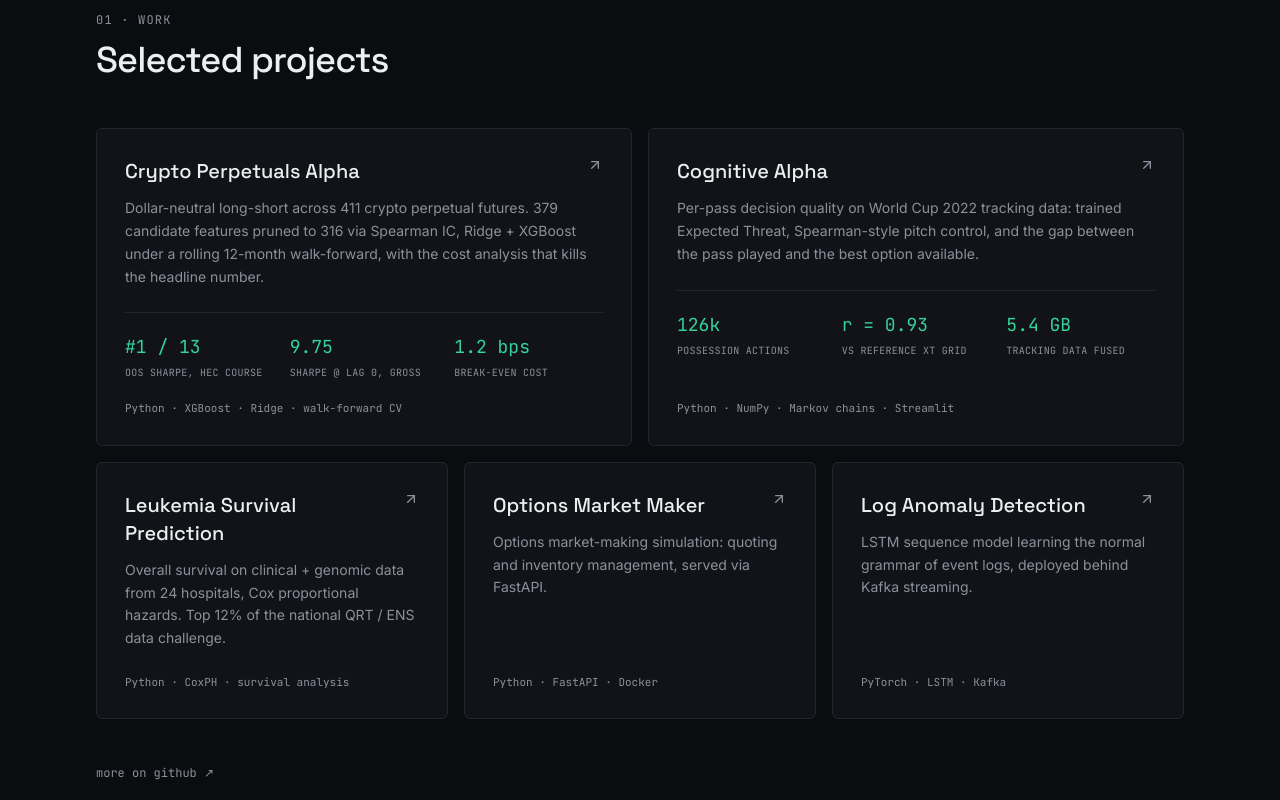
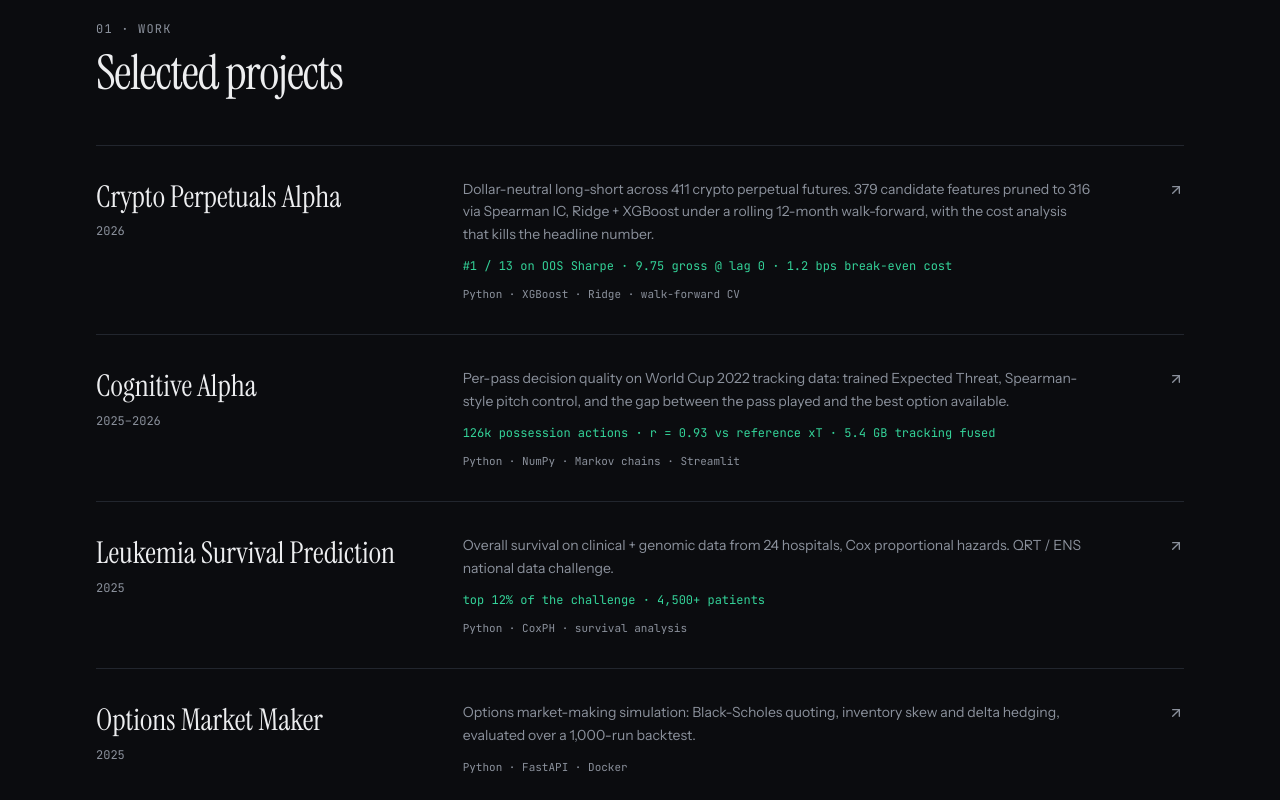
Before and after one commit to IliassSjm/portfolio, a Next.js app: page / in a window 1280 px wide. Shown: the part 1520-2320 px from the top of the page. Built offline with nearby package versions, Linux system fonts and the light colour scheme.

Commit message:
design: instrument serif/sans, editorial rows instead of cards, solid nav

```diff
--- a/src/app/globals.css
+++ b/src/app/globals.css
@@ -6,8 +6,8 @@
 @theme inline {
   --color-background: var(--background);
   --color-foreground: var(--foreground);
-  --font-sans: var(--font-inter);
-  --font-display: var(--font-sg);
+  --font-sans: var(--font-body);
+  --font-display: var(--font-disp);
   --font-mono: var(--font-jbm);
   --color-ring: var(--ring);
   --color-input: var(--input);
--- a/src/app/layout.tsx
+++ b/src/app/layout.tsx
@@ -1,16 +1,18 @@
 import type { Metadata } from "next";
-import { Inter, Space_Grotesk, JetBrains_Mono } from "next/font/google";
+import { Instrument_Sans, Instrument_Serif, JetBrains_Mono } from "next/font/google";
 import "./globals.css";
 
-const inter = Inter({
-  variable: "--font-inter",
+const instrumentSans = Instrument_Sans({
+  variable: "--font-body",
   subsets: ["latin"],
+  weight: ["400", "500", "600"],
 });
 
-const spaceGrotesk = Space_Grotesk({
-  variable: "--font-sg",
+const instrumentSerif = Instrument_Serif({
+  variable: "--font-disp",
   subsets: ["latin"],
-  weight: ["400", "500", "600", "700"],
+  weight: "400",
+  style: ["normal", "italic"],
 });
 
 const jetbrainsMono = JetBrains_Mono({
@@ -34,7 +36,7 @@ export default function RootLayout({
   return (
     <html lang="en" className="dark" suppressHydrationWarning>
       <body
-        className={`${inter.variable} ${spaceGrotesk.variable} ${jetbrainsMono.variable} antialiased font-sans bg-background text-foreground`}
+        className={`${instrumentSans.variable} ${instrumentSerif.variable} ${jetbrainsMono.variable} antialiased font-sans bg-background text-foreground`}
         suppressHydrationWarning
       >
         {children}
--- a/src/components/navigation.tsx
+++ b/src/components/navigation.tsx
@@ -21,7 +21,7 @@ export function Navigation() {
 
     return (
         <>
-            <nav className="fixed top-0 left-0 right-0 z-50 border-b border-border/60 backdrop-blur-md bg-background/70">
+            <nav className="fixed top-0 left-0 right-0 z-50 border-b border-border/60 bg-background/95">
                 {/* Scroll progress hairline */}
                 <motion.div
                     className="absolute bottom-0 left-0 right-0 h-px bg-signal origin-left"
--- a/src/components/sections/about.tsx
+++ b/src/components/sections/about.tsx
@@ -17,7 +17,7 @@ export function AboutSection() {
                 </p>
                 <div className="grid lg:grid-cols-3 gap-12 items-start">
                     <div className="lg:col-span-2">
-                        <h2 className="font-display text-2xl md:text-3xl font-medium leading-snug tracking-tight mb-6 max-w-2xl">
+                        <h2 className="font-display text-3xl md:text-4xl leading-snug tracking-tight mb-6 max-w-2xl">
                             Machine learning researcher and engineer.
                         </h2>
                         <p className="text-muted-foreground leading-relaxed max-w-2xl mb-10">
--- a/src/components/sections/contact.tsx
+++ b/src/components/sections/contact.tsx
@@ -7,7 +7,7 @@ export function ContactSection() {
                 <p className="font-mono text-xs text-muted-foreground tracking-widest uppercase mb-3">
                     04 · Contact
                 </p>
-                <h2 className="font-display text-3xl md:text-5xl font-medium tracking-tight mb-8 max-w-3xl">
+                <h2 className="font-display text-4xl md:text-6xl tracking-tight mb-8 max-w-3xl">
                     Joining WorldQuant in October. Open to full-time quantitative
                     research roles from Spring 2027.
                 </h2>
--- a/src/components/sections/experience.tsx
+++ b/src/components/sections/experience.tsx
@@ -45,7 +45,7 @@ export function ExperienceSection() {
                     <p className="font-mono text-xs text-muted-foreground tracking-widest uppercase mb-3">
                         02 · Experience
                     </p>
-                    <h2 className="font-display text-3xl md:text-4xl font-medium tracking-tight">
+                    <h2 className="font-display text-4xl md:text-5xl tracking-tight">
                         Where I have worked
                     </h2>
                 </div>
--- a/src/components/sections/hero.tsx
+++ b/src/components/sections/hero.tsx
@@ -33,7 +33,7 @@ export function HeroSection() {
                             initial={{ opacity: 0, y: 12 }}
                             animate={{ opacity: 1, y: 0 }}
                             transition={{ duration: 0.7, ease, delay: 0.08 }}
-                            className="font-display text-5xl md:text-6xl lg:text-7xl font-semibold tracking-tight leading-[0.95] mb-8"
+                            className="font-display text-6xl md:text-7xl lg:text-8xl tracking-tight leading-[0.9] mb-8"
                         >
                             Iliass
                             <br />
--- a/src/components/sections/papers.tsx
+++ b/src/components/sections/papers.tsx
@@ -7,12 +7,8 @@ const papers = [
         venue: 'MSc research paper · with Stanford University School of Medicine',
         description:
             'Four model families on a Stanford surgical cohort (95 severe incident events, 6,761 controls). The calibrated pre-operative model reaches AUROC 0.74 and validates externally on MIMIC-IV; later ICU and bedside-waveform data add no established increment once monitoring-intensity confounds and selection optimism are controlled.',
+        metrics: 'AUROC 0.74 internal · 0.695 external (MIMIC-IV) · 11,969 admissions',
         file: '/ResearchPaper2026_I_SIJELMASSI_PredictingSevereTamponade.pdf',
-        metrics: [
-            { value: '0.74', label: 'AUROC, internal' },
-            { value: '0.695', label: 'AUROC, MIMIC-IV ext.' },
-            { value: '11,969', label: 'external admissions' },
-        ],
     },
     {
         title: 'GMSK Modulation: Analysis and Implementation',
@@ -20,8 +16,8 @@ const papers = [
         venue: 'Technical report · signal processing',
         description:
             'Gaussian Minimum Shift Keying: theoretical foundations, spectral efficiency analysis, and practical implementation considerations.',
+        metrics: null,
         file: '/GMSK.pdf',
-        metrics: null,
     },
 ]
 
@@ -33,48 +29,41 @@ export function PapersSection() {
                     <p className="font-mono text-xs text-muted-foreground tracking-widest uppercase mb-3">
                         03 · Research
                     </p>
-                    <h2 className="font-display text-3xl md:text-4xl font-medium tracking-tight">
+                    <h2 className="font-display text-4xl md:text-5xl tracking-tight">
                         Papers &amp; reports
                     </h2>
                 </div>
 
-                <div className="grid gap-4 max-w-3xl">
+                <div className="border-t border-border">
                     {papers.map((paper) => (
                         <a
                             key={paper.title}
                             href={paper.file}
                             target="_blank"
                             rel="noopener noreferrer"
-                            className="group block rounded-lg border border-border bg-card p-6 md:p-7 hover:border-signal/50 transition-colors"
+                            className="group grid md:grid-cols-12 gap-3 py-8 border-b border-border"
                         >
-                            <div className="flex items-baseline justify-between gap-4 mb-1">
-                                <h3 className="font-display text-lg font-medium leading-snug">
+                            <div className="md:col-span-4">
+                                <h3 className="font-display text-2xl md:text-3xl leading-tight group-hover:text-signal transition-colors max-w-sm">
                                     {paper.title}
                                 </h3>
-                                <span className="font-mono text-xs text-muted-foreground shrink-0">
-                                    pdf ↗
-                                </span>
+                                <p className="font-mono text-xs text-muted-foreground mt-2">
+                                    {paper.year} · pdf ↗
+                                </p>
                             </div>
-                            <p className="font-mono text-[11px] text-muted-foreground mb-4">
-                                {paper.year} · {paper.venue}
+                            <div className="md:col-span-8 max-w-2xl">
+                                <p className="font-mono text-[11px] text-muted-foreground mb-3">
+                                    {paper.venue}
                                 </p>
                                 <p className="text-sm text-muted-foreground leading-relaxed">
                                     {paper.description}
                                 </p>
                                 {paper.metrics && (
-                                <div className="grid grid-cols-3 gap-4 border-t border-border pt-4 mt-5">
-                                    {paper.metrics.map((m) => (
-                                        <div key={m.label}>
-                                            <p className="font-mono text-base text-signal tabular-nums">
-                                                {m.value}
+                                    <p className="font-mono text-xs text-signal mt-3 tabular-nums">
+                                        {paper.metrics}
                                     </p>
-                                            <p className="font-mono text-[10px] text-muted-foreground uppercase tracking-wide mt-0.5">
-                                                {m.label}
-                                            </p>
+                                )}
                             </div>
-                                    ))}
-                                </div>
-                            )}
                         </a>
                     ))}
                 </div>
--- a/src/components/sections/projects.tsx
+++ b/src/components/sections/projects.tsx
@@ -1,112 +1,61 @@
 'use client'
 
-import { motion } from 'framer-motion'
 import { ArrowUpRight } from 'lucide-react'
-
-interface Metric {
-    value: string
-    label: string
-}
 
 interface Project {
     title: string
     description: string
     tech: string
     github: string
-    metrics?: Metric[]
-    featured?: boolean
+    metrics?: string
+    year: string
 }
 
 const projects: Project[] = [
     {
         title: 'Crypto Perpetuals Alpha',
+        year: '2026',
         description:
             'Dollar-neutral long-short across 411 crypto perpetual futures. 379 candidate features pruned to 316 via Spearman IC, Ridge + XGBoost under a rolling 12-month walk-forward, with the cost analysis that kills the headline number.',
+        metrics: '#1 / 13 on OOS Sharpe · 9.75 gross @ lag 0 · 1.2 bps break-even cost',
         tech: 'Python · XGBoost · Ridge · walk-forward CV',
         github: 'https://github.com/IliassSjm/crypto-perps-alpha',
-        featured: true,
-        metrics: [
-            { value: '#1 / 13', label: 'OOS Sharpe, HEC course' },
-            { value: '9.75', label: 'Sharpe @ lag 0, gross' },
-            { value: '1.2 bps', label: 'break-even cost' },
-        ],
     },
     {
         title: 'Cognitive Alpha',
+        year: '2025–2026',
         description:
             'Per-pass decision quality on World Cup 2022 tracking data: trained Expected Threat, Spearman-style pitch control, and the gap between the pass played and the best option available.',
+        metrics: '126k possession actions · r = 0.93 vs reference xT · 5.4 GB tracking fused',
         tech: 'Python · NumPy · Markov chains · Streamlit',
         github: 'https://github.com/IliassSjm/cognitive-alpha',
-        featured: true,
-        metrics: [
-            { value: '126k', label: 'possession actions' },
-            { value: 'r = 0.93', label: 'vs reference xT grid' },
-            { value: '5.4 GB', label: 'tracking data fused' },
-        ],
     },
     {
         title: 'Leukemia Survival Prediction',
+        year: '2025',
         description:
-            'Overall survival on clinical + genomic data from 24 hospitals, Cox proportional hazards. Top 12% of the national QRT / ENS data challenge.',
+            'Overall survival on clinical + genomic data from 24 hospitals, Cox proportional hazards. QRT / ENS national data challenge.',
+        metrics: 'top 12% of the challenge · 4,500+ patients',
         tech: 'Python · CoxPH · survival analysis',
         github: 'https://github.com/IliassSjm/QRT-ENS-DataChallenge-',
     },
     {
         title: 'Options Market Maker',
+        year: '2025',
         description:
-            'Options market-making simulation: quoting and inventory management, served via FastAPI.',
+            'Options market-making simulation: Black-Scholes quoting, inventory skew and delta hedging, evaluated over a 1,000-run backtest.',
         tech: 'Python · FastAPI · Docker',
         github: 'https://github.com/IliassSjm/options-market-maker-sim',
     },
     {
         title: 'Log Anomaly Detection',
+        year: '2023',
         description:
             'LSTM sequence model learning the normal grammar of event logs, deployed behind Kafka streaming.',
         tech: 'PyTorch · LSTM · Kafka',
         github: 'https://github.com/IliassSjm/large-anomaly-detection',
     },
 ]
-
-function ProjectCard({ project }: { project: Project }) {
-    return (
-        <motion.a
-            href={project.github}
-            target="_blank"
-            rel="noopener noreferrer"
-            whileHover={{ y: -3 }}
-            transition={{ type: 'spring', stiffness: 300, damping: 24 }}
-            className={`group flex flex-col rounded-lg border border-border bg-card p-6 md:p-7 hover:border-signal/50 transition-colors ${
-                project.featured ? 'lg:col-span-3' : 'lg:col-span-2'
-            }`}
-        >
-            <div className="flex items-start justify-between gap-4 mb-3">
-                <h3 className="font-display text-xl font-medium">{project.title}</h3>
-                <ArrowUpRight className="w-4 h-4 shrink-0 text-muted-foreground group-hover:text-signal transition-colors" />
-            </div>
-
-            <p className="text-sm text-muted-foreground leading-relaxed mb-6">
-                {project.description}
-            </p>
-
-            {project.metrics && (
-                <div className="grid grid-cols-3 gap-4 border-t border-border pt-5 mb-5">
-                    {project.metrics.map((m) => (
-                        <div key={m.label}>
-                            <p className="font-mono text-lg text-signal tabular-nums">{m.value}</p>
-                            <p className="font-mono text-[10px] text-muted-foreground uppercase tracking-wide mt-1">
-                                {m.label}
-                            </p>
-                        </div>
-                    ))}
-                </div>
-            )}
-
-            <p className="font-mono text-[11px] text-muted-foreground mt-auto">
-                {project.tech}
-            </p>
-        </motion.a>
-    )
-}
 
 export function ProjectsSection() {
     return (
@@ -116,14 +65,45 @@ export function ProjectsSection() {
                     <p className="font-mono text-xs text-muted-foreground tracking-widest uppercase mb-3">
                         01 · Work
                     </p>
-                    <h2 className="font-display text-3xl md:text-4xl font-medium tracking-tight">
+                    <h2 className="font-display text-4xl md:text-5xl tracking-tight">
                         Selected projects
                     </h2>
                 </div>
 
-                <div className="grid lg:grid-cols-6 gap-4">
+                <div className="border-t border-border">
                     {projects.map((project) => (
-                        <ProjectCard key={project.title} project={project} />
+                        <a
+                            key={project.title}
+                            href={project.github}
+                            target="_blank"
+                            rel="noopener noreferrer"
+                            className="group grid md:grid-cols-12 gap-3 py-8 border-b border-border"
+                        >
+                            <div className="md:col-span-4 flex items-start justify-between md:block">
+                                <h3 className="font-display text-2xl md:text-3xl leading-tight group-hover:text-signal transition-colors">
+                                    {project.title}
+                                </h3>
+                                <p className="font-mono text-xs text-muted-foreground mt-2">
+                                    {project.year}
+                                </p>
+                            </div>
+                            <div className="md:col-span-7 max-w-2xl">
+                                <p className="text-sm text-muted-foreground leading-relaxed">
+                                    {project.description}
+                                </p>
+                                {project.metrics && (
+                                    <p className="font-mono text-xs text-signal mt-3 tabular-nums">
+                                        {project.metrics}
+                                    </p>
+                                )}
+                                <p className="font-mono text-[11px] text-muted-foreground mt-3">
+                                    {project.tech}
+                                </p>
+                            </div>
+                            <div className="hidden md:flex md:col-span-1 justify-end">
+                                <ArrowUpRight className="w-4 h-4 text-muted-foreground group-hover:text-signal transition-colors mt-1" />
+                            </div>
+                        </a>
                     ))}
                 </div>
 
```
Lines whose indentation alone changed are shown as unchanged.
